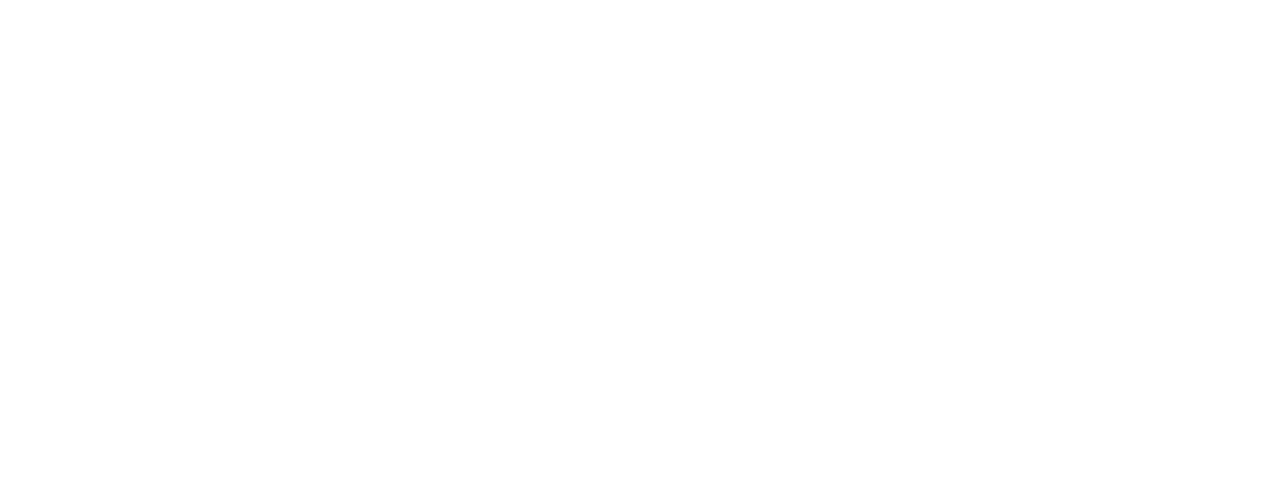
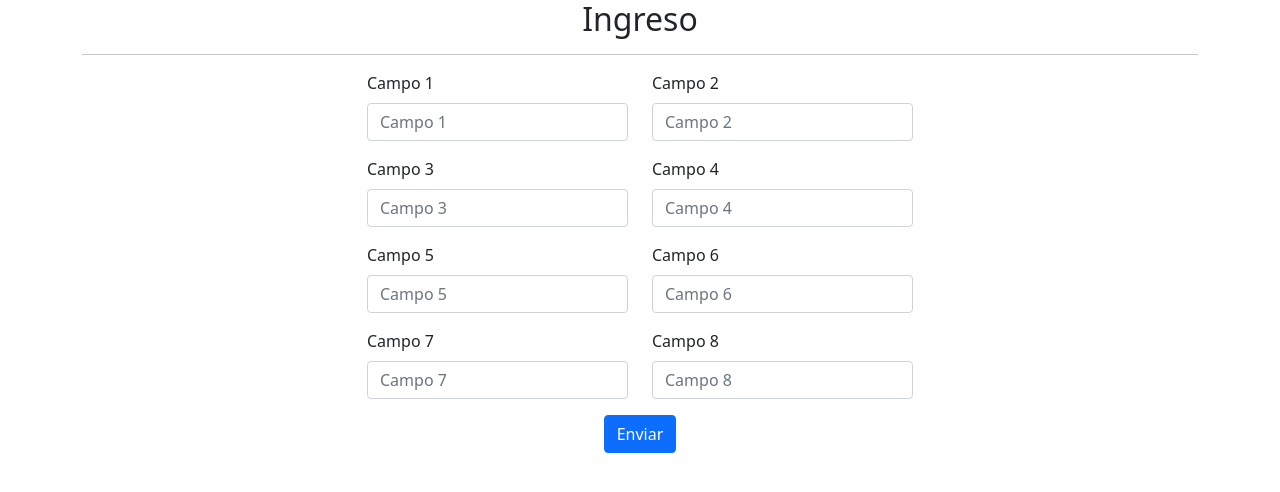
Before and after one commit to kevin-martineze/sempertex-tools, a PHP site: page /Form_entrada/formularioentrada.php in a window 1280 px wide. Before the commit the part shown is empty. Shown: the top 492 px of the page. Run offline with PHP 8.4, Linux system fonts and the light colour scheme.

Commit message:
nuevo cambio

```diff
--- a/Form_entrada/formularioentrada.php
+++ b/Form_entrada/formularioentrada.php
@@ -35,7 +35,70 @@
     </head>
 
     <body>
+        <div class="container">
+            <h2 style="text-align: center;">Ingreso</h2>
+            <hr>
+            <div class="row justify-content-center">
+                <div class="col-lg-6">
+                    <form>
+                        <div class="row">
+                            <div class="col-md-6">
+                                <div class="mb-3">
+                                    <label for="campo1" class="form-label">Campo 1</label>
+                                    <input type="text" class="form-control" id="campo1" placeholder="Campo 1">
+                                </div>
+                            </div>
+                            <div class="col-md-6">
+                                <div class="mb-3">
+                                    <label for="campo2" class="form-label">Campo 2</label>
+                                    <input type="text" class="form-control" id="campo2" placeholder="Campo 2">
+                                </div>
+                            </div>
+                            <div class="col-md-6">
+                                <div class="mb-3">
+                                    <label for="campo3" class="form-label">Campo 3</label>
+                                    <input type="text" class="form-control" id="campo3" placeholder="Campo 3">
+                                </div>
+                            </div>
+                            <div class="col-md-6">
+                                <div class="mb-3">
+                                    <label for="campo4" class="form-label">Campo 4</label>
+                                    <input type="text" class="form-control" id="campo4" placeholder="Campo 4">
+                                </div>
+                            </div>
+                            <div class="col-md-6">
+                                <div class="mb-3">
+                                    <label for="campo5" class="form-label">Campo 5</label>
+                                    <input type="text" class="form-control" id="campo5" placeholder="Campo 5">
+                                </div>
+                            </div>
+                            <div class="col-md-6">
+                                <div class="mb-3">
+                                    <label for="campo6" class="form-label">Campo 6</label>
+                                    <input type="text" class="form-control" id="campo6" placeholder="Campo 6">
+                                </div>
+                            </div>
+                            <div class="col-md-6">
+                                <div class="mb-3">
+                                    <label for="campo7" class="form-label">Campo 7</label>
+                                    <input type="text" class="form-control" id="campo7" placeholder="Campo 7">
+                                </div>
+                            </div>
+                            <div class="col-md-6">
+                                <div class="mb-3">
+                                    <label for="campo8" class="form-label">Campo 8</label>
+                                    <input type="text" class="form-control" id="campo8" placeholder="Campo 8">
+                                </div>
+                            </div>
+                        </div>
+                        <div class="col-md-12 d-flex justify-content-center">
+                            <button type="submit" class="btn btn-primary">Enviar</button>
+                        </div>
 
+                    </form>
+                </div>
+            </div>
+        </div>
     </body>
 
     </html>
```
